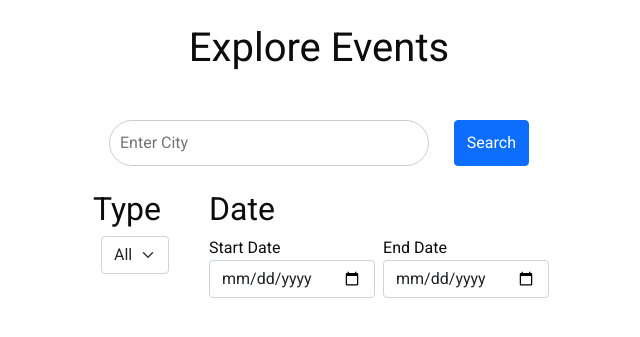
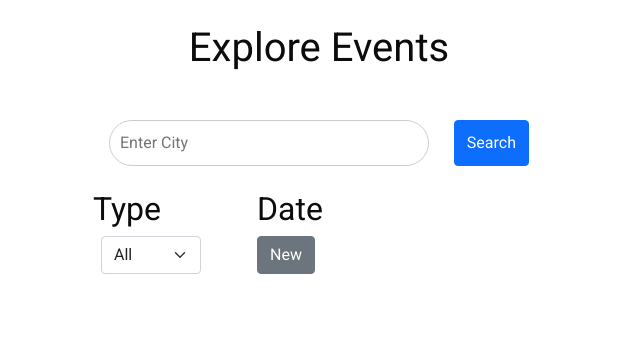
Before and after one commit to atticus-ezis/boardforthebored, a Django app: page /events/explore/ in a window 1280 px wide. Shown: the part 70-407 px from the top of the page, without its empty margins (321-961 px from the left). Run offline with Django 5.2, Linux system fonts and the light colour scheme.

Commit message:
Update explore_events.html

```diff
--- a/templates/explore_events.html
+++ b/templates/explore_events.html
@@ -37,6 +37,12 @@
                     <!-- Date -->
                     <div class="flex-column">
                         <h2>Date</h2>
+
+                        <button class="btn btn-secondary mb-2" type="button" data-bs-toggle="collapse" data-bs-target="#dateInputs">
+                            New
+                        </button>
+
+                        <div id="dateInputs" class="collapse">
                             <div class="d-flex">
                                 <div class="me-2">
                                     <label for="start_date">Start Date</label>
@@ -48,7 +54,6 @@
                                 </div>
                             </div>
                     </div>
-
 
                 </div>
 
```
Lines whose indentation alone changed are shown as unchanged.
